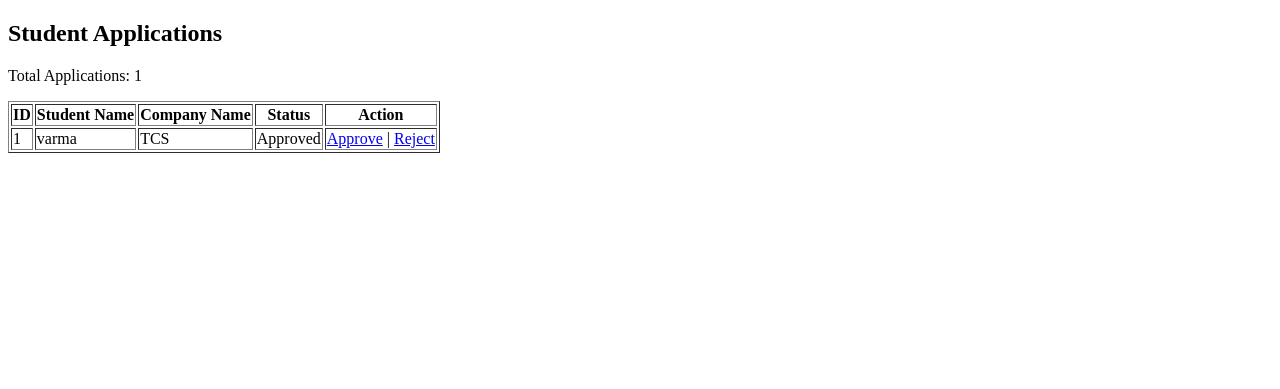
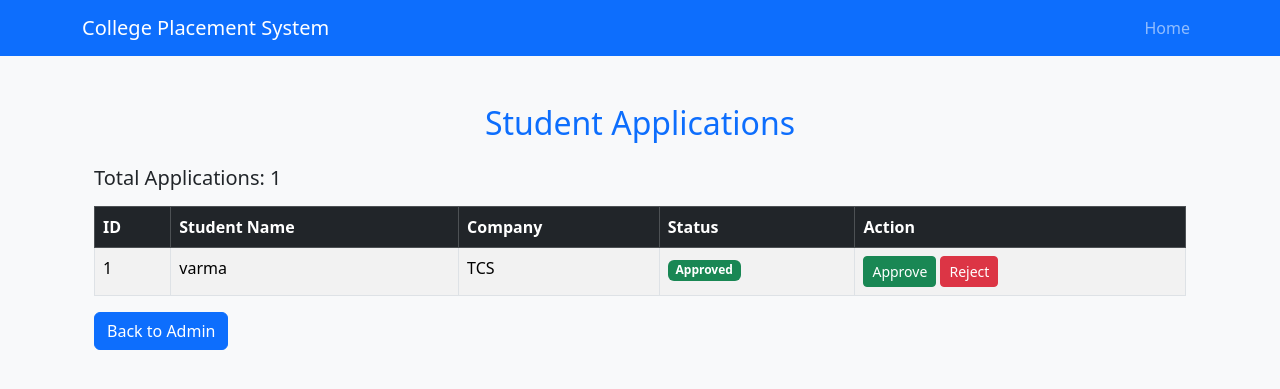
Before and after one commit to hemadrivarma/college-placement-system-1, a Flask app: page /applications in a window 1280 px wide. Shown: the top 389 px of the page. Run offline with Flask 3, Linux system fonts and the light colour scheme; data comes from the database, SQL or seed files in the repository.

Commit message:
Updated applications page

```diff
--- a/templates/applications.html
+++ b/templates/applications.html
@@ -1,37 +1,58 @@
-<!DOCTYPE html>
-<html>
-<head>
-    <title>Applications</title>
-</head>
-<body>
+{% extends "base.html" %}
 
-<h2>Student Applications</h2>
-<p>Total Applications: {{ applications|length }}</p>
+{% block title %}Applications{% endblock %}
 
-<table border="1">
+{% block content %}
 
+<div class="container mt-5">
+
+    <h2 class="text-center text-primary mb-4">
+        Student Applications
+    </h2>
+
+    <h5>Total Applications: {{ applications|length }}</h5>
+
+    <table class="table table-bordered table-striped table-hover mt-3">
+        <thead class="table-dark">
             <tr>
                 <th>ID</th>
                 <th>Student Name</th>
-    <th>Company Name</th>
+                <th>Company</th>
                 <th>Status</th>
                 <th>Action</th>
             </tr>
+        </thead>
 
+        <tbody>
         {% for app in applications %}
         <tr>
             <td>{{ app.id }}</td>
             <td>{{ app.student.fullname }}</td>
             <td>{{ app.company.company_name }}</td>
-    <td>{{ app.status }}</td>
+
             <td>
-        <a href="/approve/{{ app.id }}">Approve</a> |
-        <a href="/reject/{{ app.id }}">Reject</a>
+                {% if app.status == "Approved" %}
+                    <span class="badge bg-success">Approved</span>
+                {% elif app.status == "Rejected" %}
+                    <span class="badge bg-danger">Rejected</span>
+                {% else %}
+                    <span class="badge bg-warning text-dark">Pending</span>
+                {% endif %}
+            </td>
+
+            <td>
+                <a href="/approve/{{ app.id }}" class="btn btn-success btn-sm">Approve</a>
+
+                <a href="/reject/{{ app.id }}" class="btn btn-danger btn-sm">Reject</a>
             </td>
         </tr>
         {% endfor %}
+        </tbody>
 
     </table>
 
-</body>
-</html>
+    <a href="/admin" class="btn btn-primary">Back to Admin</a>
+
+</div>
+
+{% endblock %}
```
Lines whose indentation alone changed are shown as unchanged.
